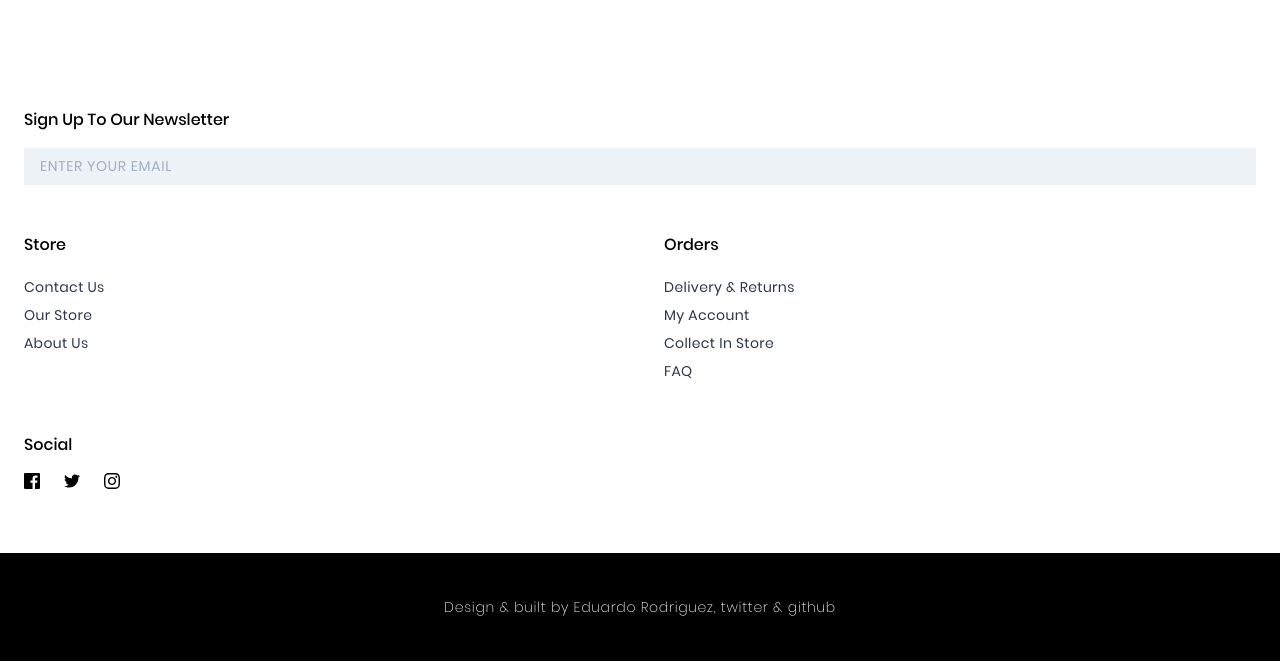
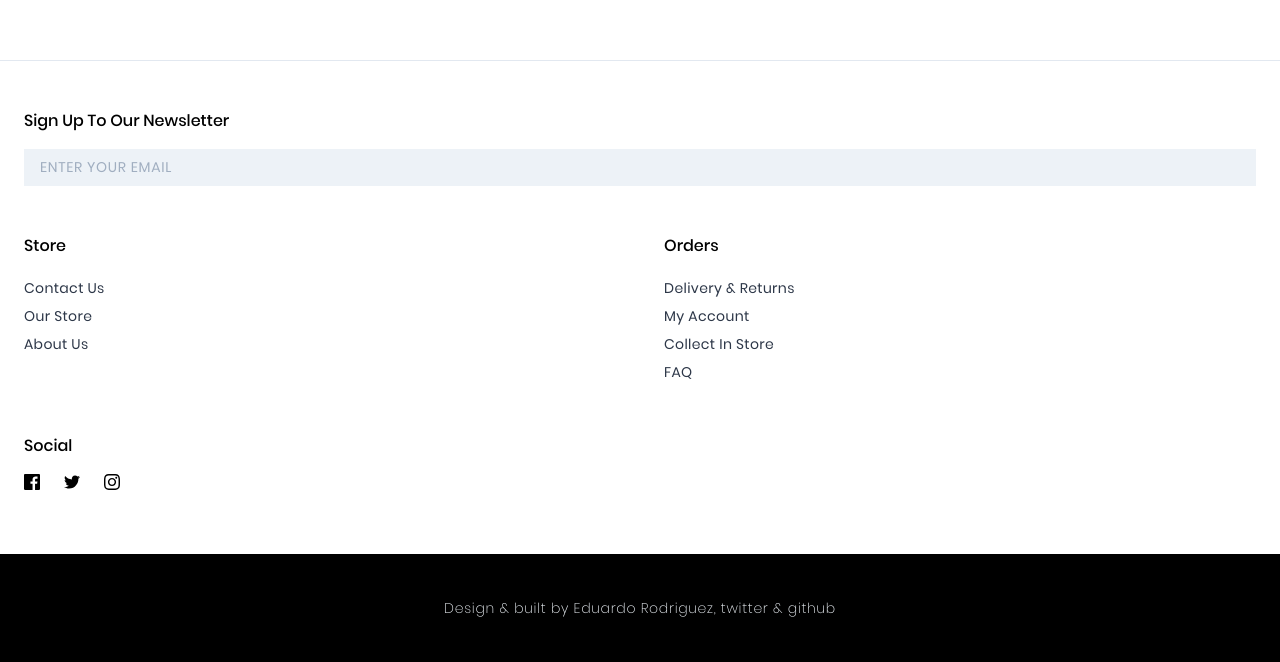
Before and after one commit to eduamdev/shoecase, a React (Create React App) app: page /not-found in a window 1280 px wide. Shown: the part 878-1540 px from the top of the page. Built offline with nearby package versions, Linux system fonts and the light colour scheme.

Commit message:
added footer top border

```diff
--- a/src/components/benefits.js
+++ b/src/components/benefits.js
@@ -35,7 +35,7 @@ const Benefits = () => {
         <p className='pt-4 font-bold uppercase leading-loose'>light weight</p>
         <p className=' text-sm tracking-wide'>Lighter than air</p>
       </div>
-      <div className='border-b border-gray-300 p-6 pb-32'>
+      <div className='p-6 pb-32'>
         <Img
           className='w-full h-56 object-cover relative'
           src={customizable}
--- a/src/components/footer.js
+++ b/src/components/footer.js
@@ -5,7 +5,7 @@ import { ReactComponent as SvgInstagram } from '../icons/instagram.svg';
 
 const Footer = () => {
   return (
-    <footer>
+    <footer className='border-t border-gray-300'>
       <section className='py-6'>
         <article className='w-full p-6'>
           <p className='capitalize font-medium mb-4'>
```
